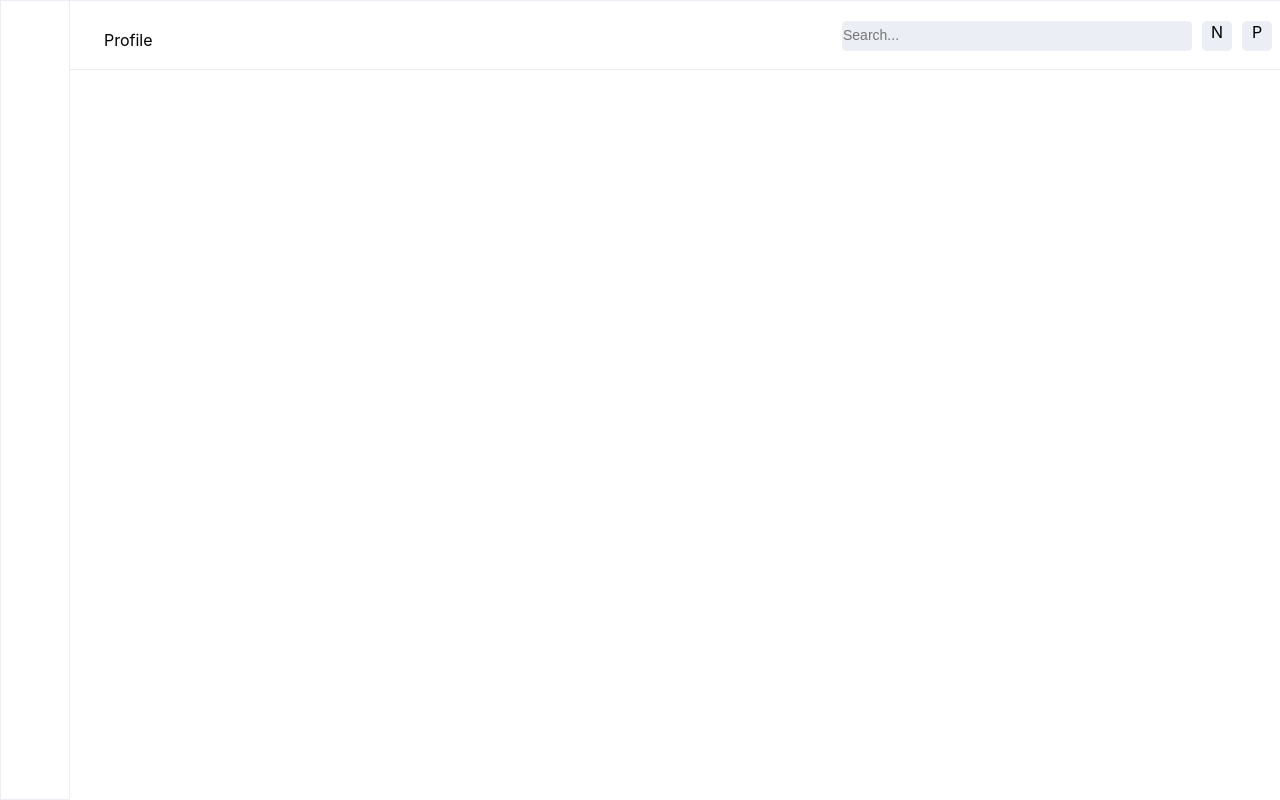
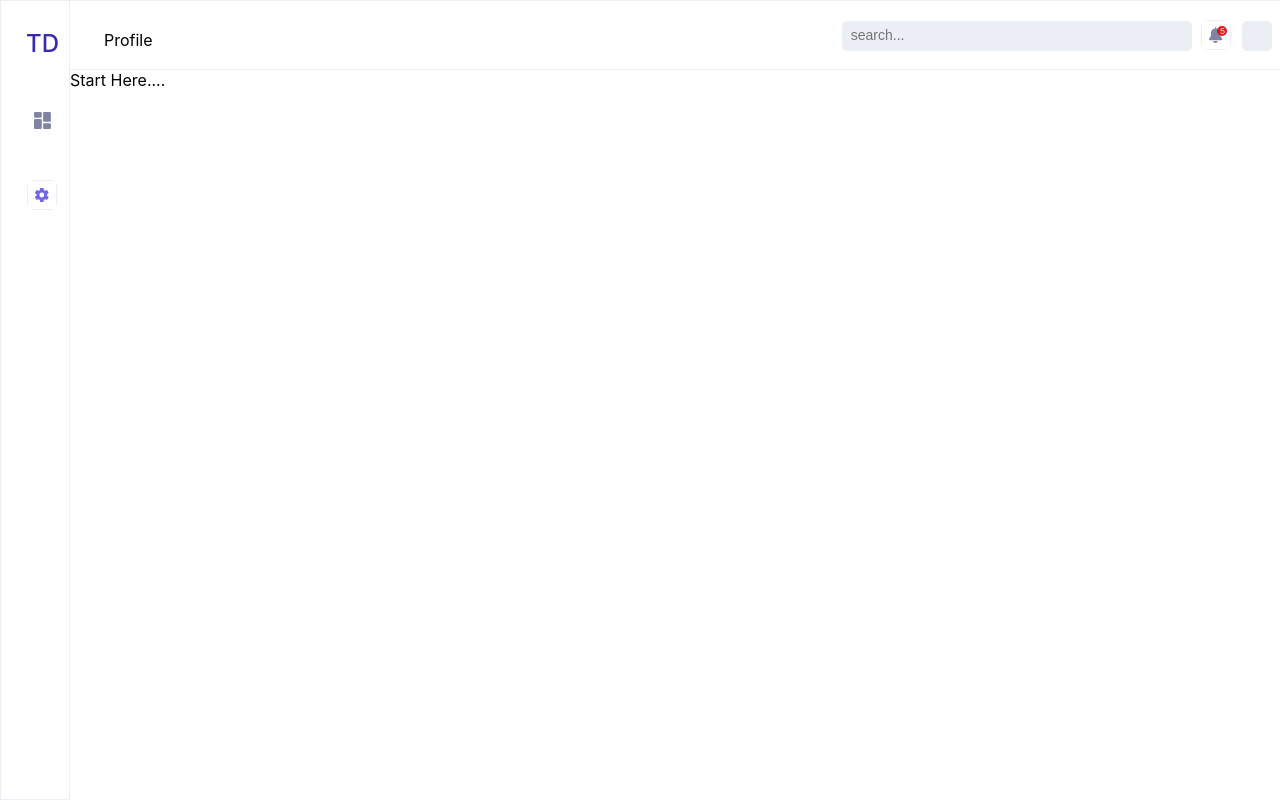
Before and after one commit to ShubhamSingh047/Tech-DeN, a React (Create React App) app: page /profile in a window 1280 px wide. Built offline with nearby package versions, Linux system fonts and the light colour scheme.

Commit message:
profile-base 90% donegit add .

```diff
--- a/src/Profile/ProfileBase.js
+++ b/src/Profile/ProfileBase.js
@@ -3,6 +3,8 @@ import "./profile.css";
 
 import notify from "../images/notify.svg";
 import search from "../images/search.svg";
+import setting from "../images/setting.svg";
+import dashboard from "../images/dashboard.svg";
 
 function ProfileBase({ children }) {
   return (
@@ -15,16 +17,26 @@ function ProfileBase({ children }) {
           </div>
           <div className="topleftbar">
             <div className="searchbar">
-              <input type="text" placeholder="Search..." />
+              <input type="text" placeholder={`  search...`} />
             </div>
             <div className="notification">
-              N{/* <img width="30px" height="30px" src="" alt="" /> */}
+              <img src={notify} alt="" />
             </div>
-            <div className="profile-pic">{/* <img src="" alt="" /> */}P</div>
+            <div className="profile-pic"></div>
           </div>
         </div>
       </div>
-      <div className="sidebar"></div>
+      <div className="sidebar">
+        <div className="logoTD">TD</div>
+        <div className="dashB">
+          <img src={dashboard} alt="" />
+        </div>
+        <div className="setting">
+          <img src={setting} alt="" />
+        </div>
+      </div>
+
+      <div className="children">Start Here....{children}</div>
     </div>
   );
 }
--- a/src/Profile/profile.css
+++ b/src/Profile/profile.css
@@ -53,16 +53,22 @@
     background-color: #ECEEF5 ;
     width: 348px;
 }
+ .notification{
 
-.notification{
-
-    width: 30px;
+    /* width: 30px;
     height: 30px;
     background-color: #ECEEF5;
     border: 1px solid #ECEEF5;
     border-radius: 5px;
-    text-align: center;
+    text-align: center; */
 
+}
+
+.notification img{
+    margin-left: -1px;
+    margin-top: -1px;
+    width: 30px;
+    height: 30px;
 }
 .profile-pic{
 
@@ -75,7 +81,10 @@
     text-align: center;
 
 }
-
+.searchIc{
+    width: 30px;
+    height: 30px;
+}
 
 .sidebar{
     position: absolute;
@@ -87,3 +96,40 @@
     box-sizing: border-box;
     border: 1px solid #ECEEF5;
 }
+.children{
+    position: absolute;
+    top: 70px;
+    left: 70px;
+    width: 94.8830409vw;
+    height: 85vh;
+    box-sizing: border-box;
+}
+.logoTD{
+    font-weight: 500;
+    font-size: 24px;
+    margin-top: 28px;
+    margin-left: 25px;
+    color: #362bb2;
+}
+.logoTD:hover{
+    cursor: pointer;
+}
+
+.dashB img{
+    margin-top: 48px;
+    margin-left: 26px;
+    width: 30px;
+    height: 30px;
+}
+.dashB img:hover{
+   cursor: pointer;
+}
+.setting img{
+    margin-left: 26px;
+    margin-top: 40px;
+    width: 30px;
+    height: 30px;
+}
+.setting img{
+    cursor: pointer;
+}
```
Also changed, not shown: src/images/dashboard.svg (added), src/images/setting.svg (added).
